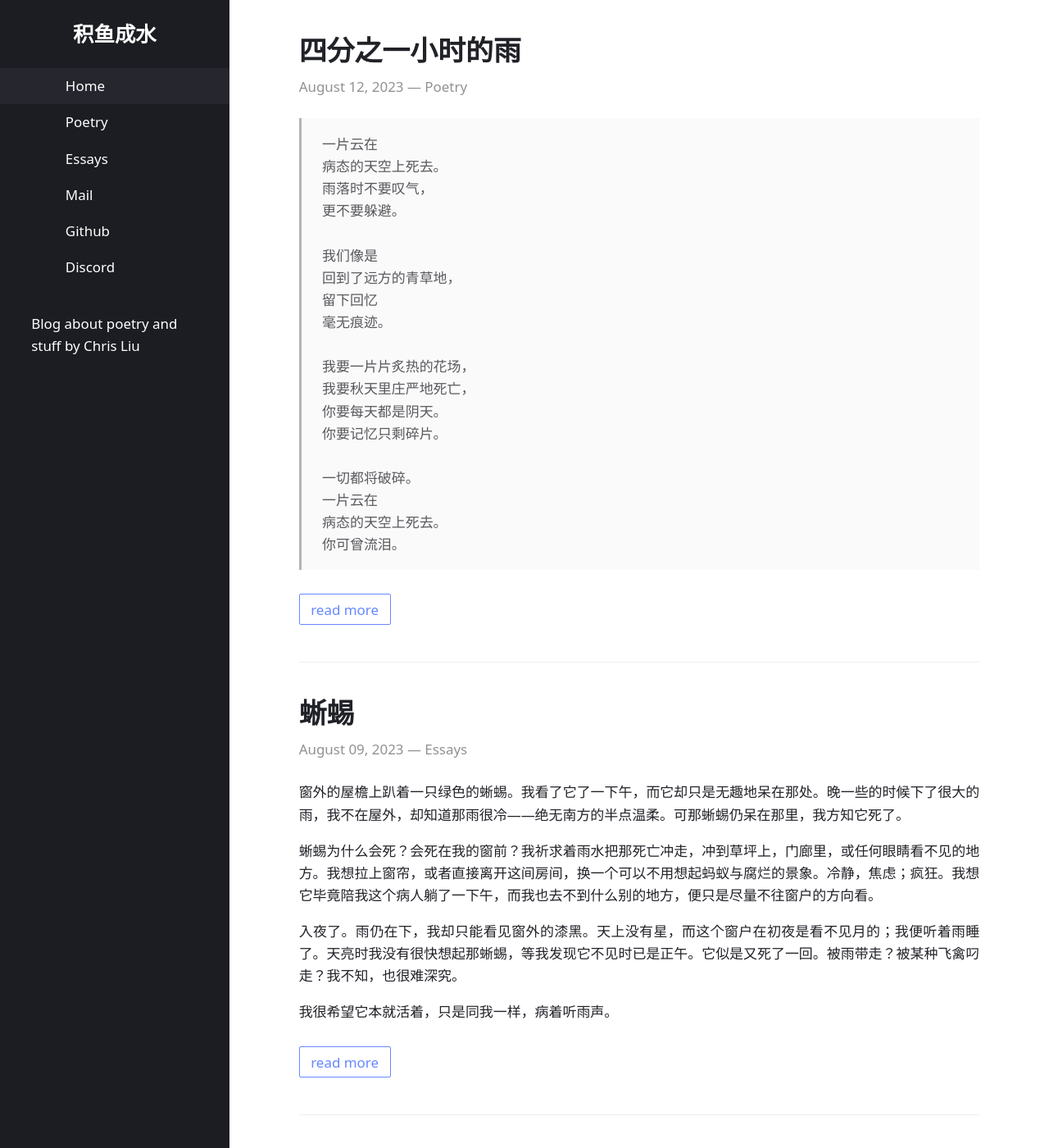
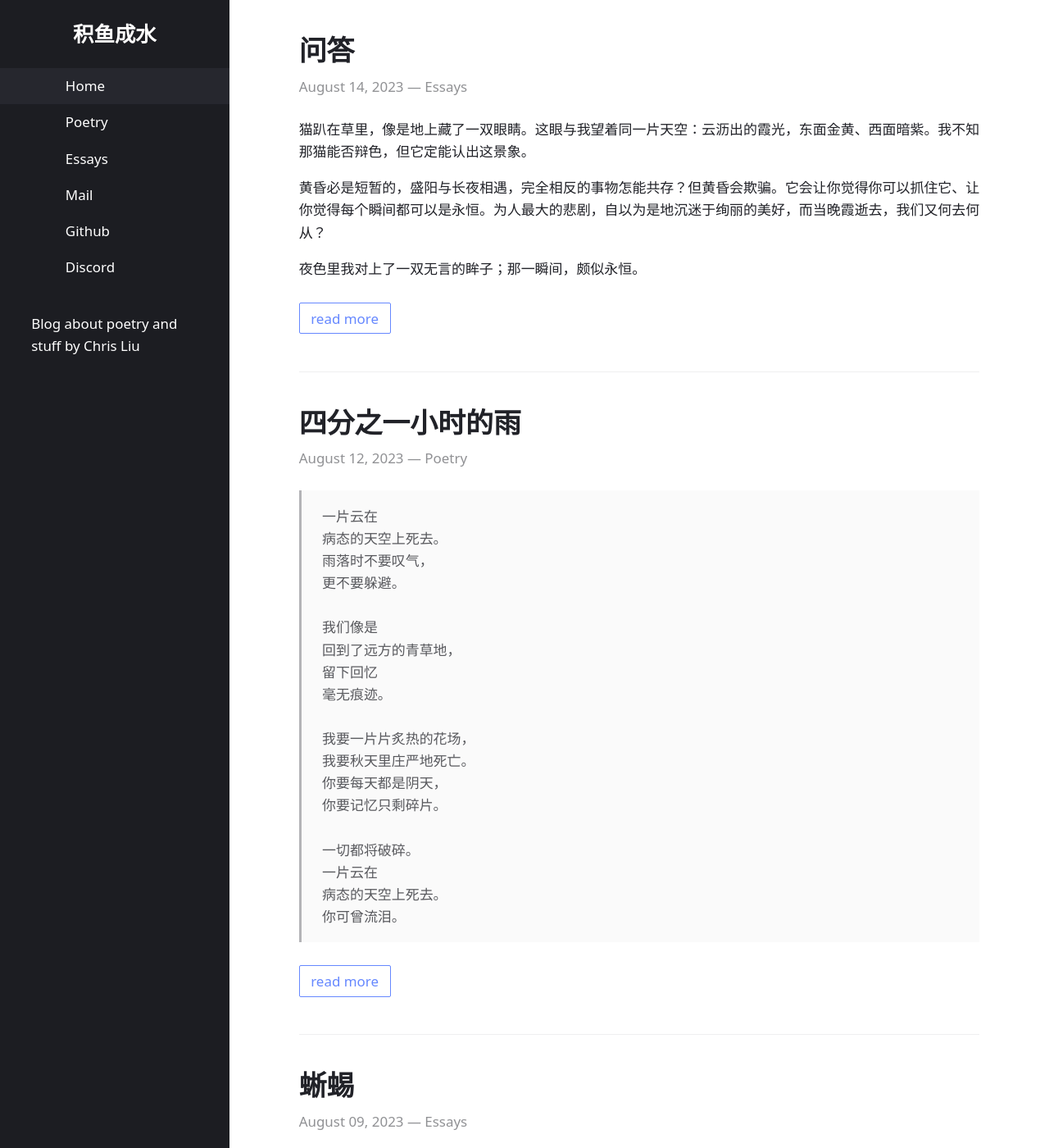
Before and after one commit to chris-zy-liu/chris-zy-liu.github.io, a Jekyll site: the page built from index.html, in a window 1280 px wide and 1400 px high. Shown: the whole window at 82% size. Built offline with Jekyll 4.4.1, drawn with Linux system fonts in a browser that asks for light colours.

Commit message:
new post

```diff
--- /dev/null
+++ b/_posts/2023-08-14-eyes.md
@@ -0,0 +1,11 @@
+---
+title: "问答"
+layout: post
+categories: Essays
+---
+
+猫趴在草里，像是地上藏了一双眼睛。这眼与我望着同一片天空：云沥出的霞光，东面金黄、西面暗紫。我不知那猫能否辩色，但它定能认出这景象。
+
+黄昏必是短暂的，盛阳与长夜相遇，完全相反的事物怎能共存？但黄昏会欺骗。它会让你觉得你可以抓住它、让你觉得每个瞬间都可以是永恒。为人最大的悲剧，自以为是地沉迷于绚丽的美好，而当晚霞逝去，我们又何去何从？
+
+夜色里我对上了一双无言的眸子；那一瞬间，颇似永恒。
```
Also changed, not shown: _posts/.obsidian/workspace.json (+6 -5 lines), _posts/2023-08-12-one-fourth.md (+1 -1 lines).
